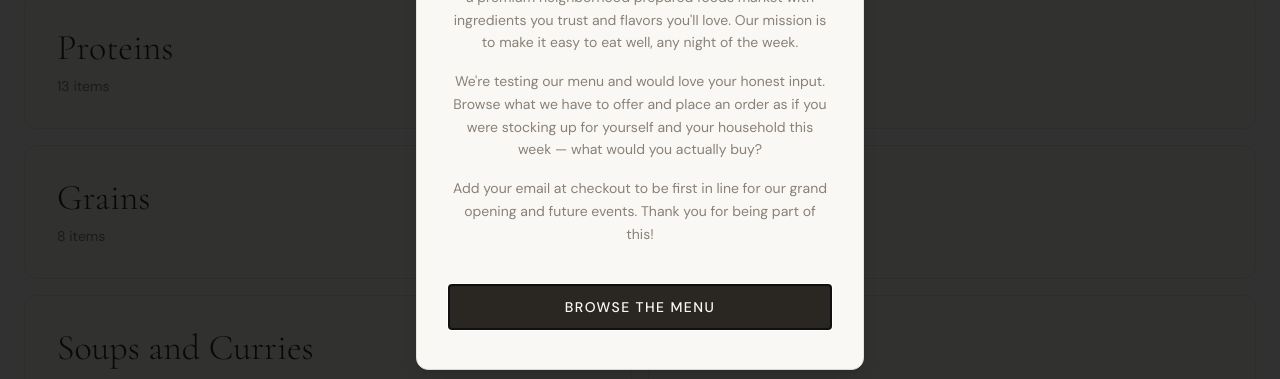
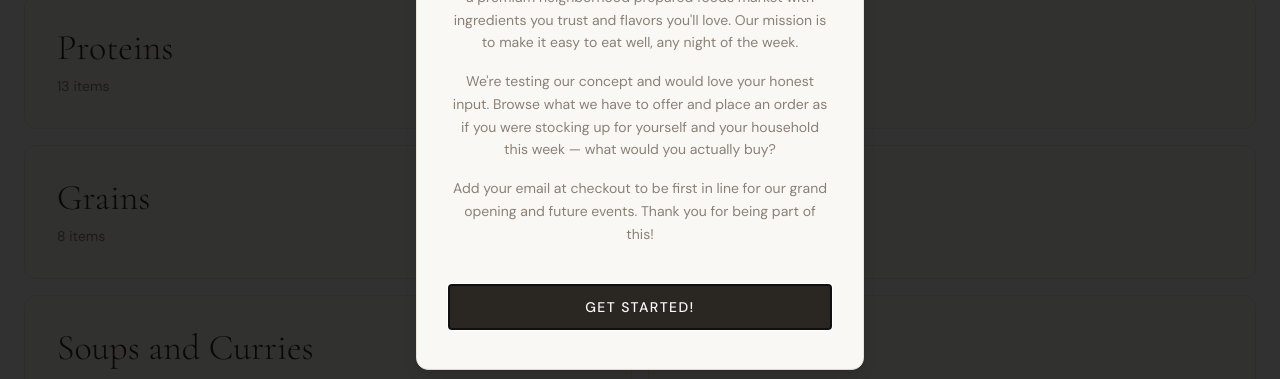
Before and after one commit to megrose/junebird, a React (Vite) app: page / in a window 1280 px wide. Shown: the part 288-667 px from the top of the page. Built offline with nearby package versions, Linux system fonts and the light colour scheme; the HTML template or start-up script is replaced by a standard one.

Commit message:
Update welcome modal text

```diff
--- a/src/components/WelcomeModal.tsx
+++ b/src/components/WelcomeModal.tsx
@@ -22,7 +22,7 @@ const WelcomeModal = () => {
                         Thank you for helping us bring Junebird to life! Junebird is a premium neighborhood prepared foods market with ingredients you trust and flavors you'll love. Our mission is to make it easy to eat well, any night of the week.
                     </p>
                     <p>
-                        We're testing our menu and would love your honest input. Browse what we have to offer and place an order as if you were stocking up for yourself and your household this week — what would you actually buy?
+                        We're testing our concept and would love your honest input. Browse what we have to offer and place an order as if you were stocking up for yourself and your household this week — what would you actually buy?
                     </p>
                     <p>
                         Add your email at checkout to be first in line for our grand opening and future events. Thank you for being part of this!
@@ -32,7 +32,7 @@ const WelcomeModal = () => {
                     onClick={() => setOpen(false)}
                     className="mt-6 w-full px-6 py-3 bg-primary text-primary-foreground text-sm font-medium uppercase tracking-widest hover:opacity-90 transition-opacity"
                 >
-                    Browse the Menu
+                    Get Started!
                 </button>
             </DialogContent>
         </Dialog>
```
